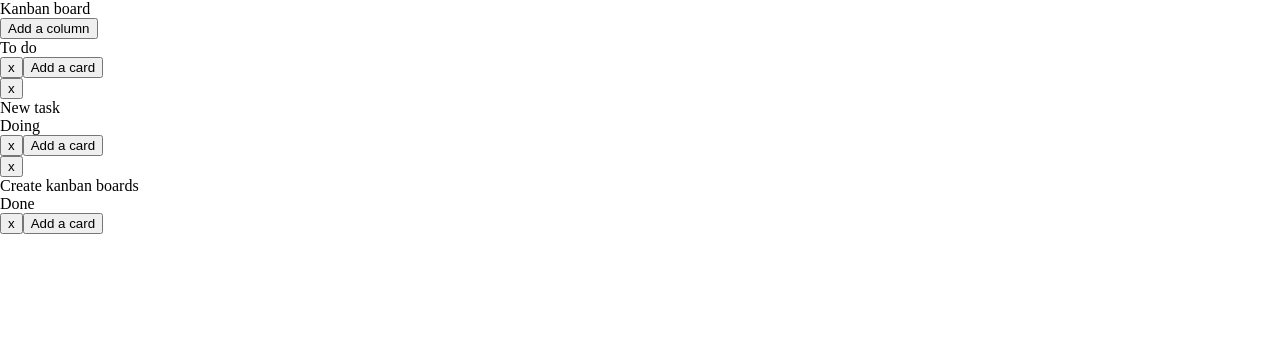
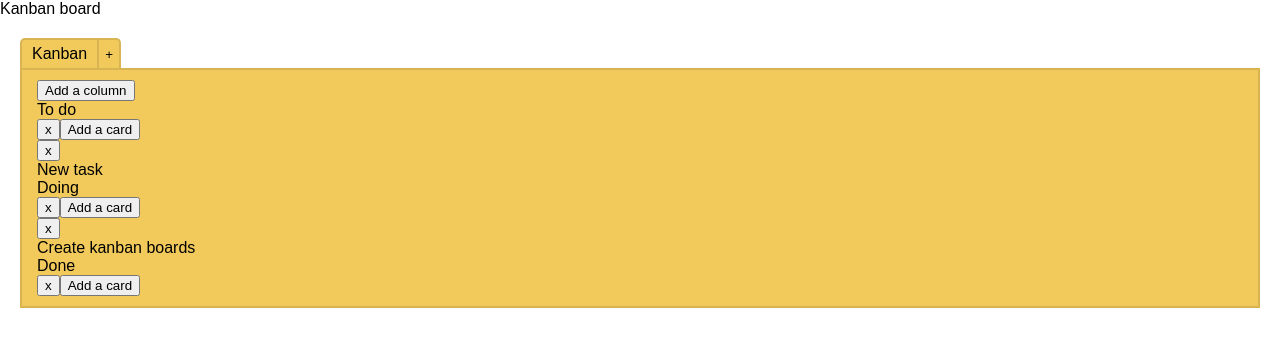
Before and after one commit to busik90/11.6.zadanie, a website: page index.html in a window 1280 px wide. Drawn offline with nearby package versions, Linux system fonts and the light colour scheme.

Commit message:
Make nav for boards, add basic style

```diff
--- a/index.html
+++ b/index.html
@@ -9,10 +9,15 @@
   </head>
 
   <body>
+    <h1>Kanban board</h1>
     <div id="board" class="board">
-      <h1>Kanban board</h1>
-      <button class="create-column">Add a column</button>
-      <div class="column-container"></div>
+      <nav>
+        <h2 class="board-name">Kanban</h2>
+        <button class="btn-add-board">+</button>
+      </nav>
+      <div class="column-container">
+          <button class="create-column">Add a column</button>
+      </div>
     </div>
 
     <script src="https://code.jquery.com/jquery-3.0.0.min.js" integrity="sha256-JmvOoLtYsmqlsWxa7mDSLMwa6dZ9rrIdtrrVYRnDRH0=" crossorigin="anonymous"></script>
--- a/js/script.js
+++ b/js/script.js
@@ -73,7 +73,7 @@ $( function() {
 
       // construct card
       $card.append($cardDelete)
-            .append($cardDescription);
+           .append($cardDescription);
 
       return $card;
     }
--- a/sass/style.scss
+++ b/sass/style.scss
@@ -3,3 +3,50 @@
 @import 'box-sizing';
 @import 'reset';
 @import 'mixins';
+
+//-----variables-----
+
+$board-color: #f2ca5c;
+$board-border: 2px solid #d8b452;
+$board-radius: 5px;
+
+//-----code-----
+
+body {
+  width: 100vw;
+  font-family: sans-serif;
+}
+
+#board {
+  margin: 20px;
+}
+
+nav {
+  @include flex(stretch, flex-start);
+}
+
+.btn-add-board {
+  background-color: $board-color;
+  border: $board-border;
+  border-left: none;
+  border-bottom: none;
+  border-radius: 0 $board-radius 0 0;
+}
+
+.board-name {
+  display: inline-block;
+  padding: 5px 10px;
+  border: $board-border;
+  border-bottom: none;
+  background-color: $board-color;
+}
+
+.board-name:first-child {
+  border-radius: $board-radius 0 0 0;
+}
+
+.column-container {
+  padding: 10px 15px;
+  border: $board-border;
+  background-color: $board-color;
+}
```
Also changed, not shown: css/style.css, 1 other file.
